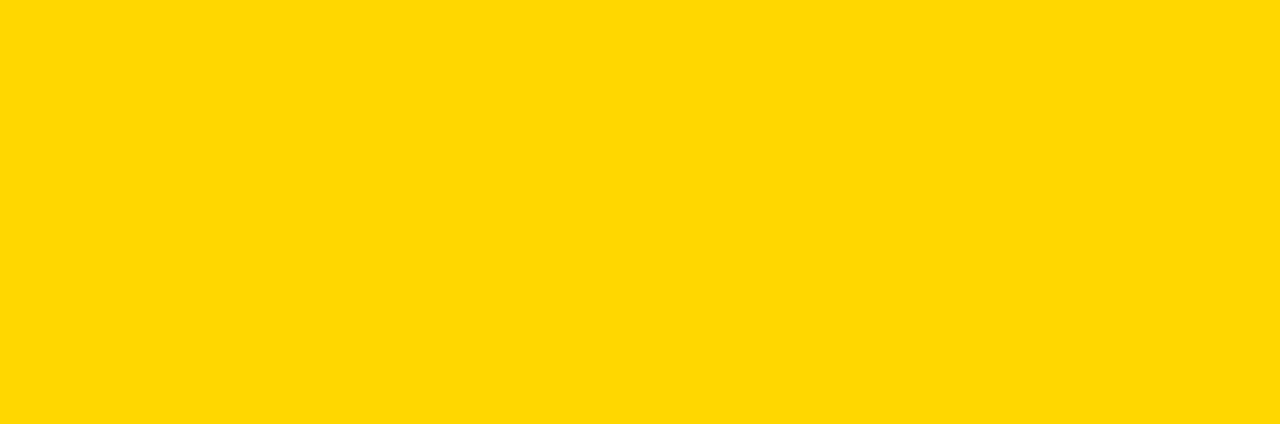
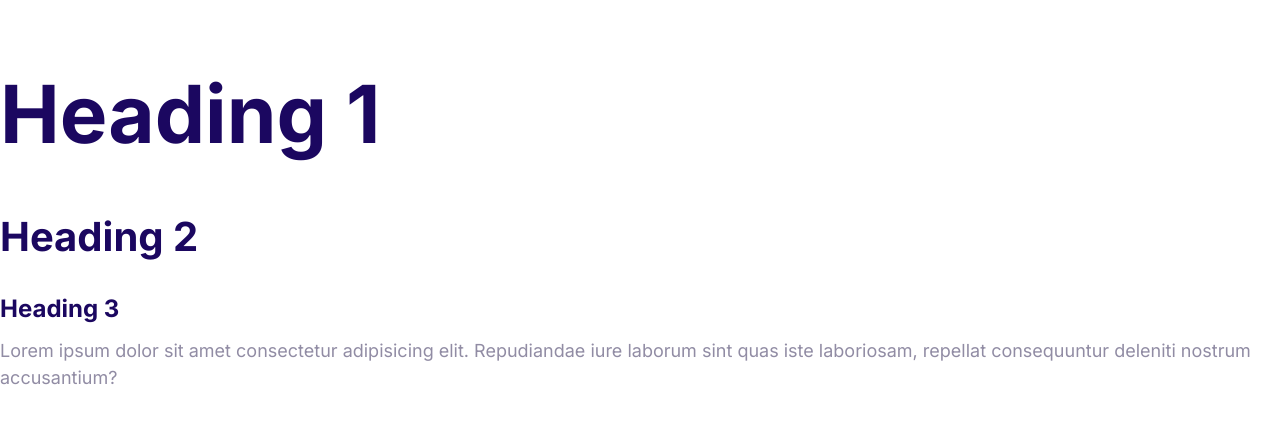
Before and after one commit to LTPVSTUDIO/WEB1.1, a plain HTML site: page index.html in a window 1280 px wide. Drawn offline with Linux system fonts and the light colour scheme.

Commit message:
Define the styles for the fonts.

```diff
--- a/CSS/styles.css
+++ b/CSS/styles.css
@@ -1,3 +1,48 @@
+html {
+  font-size: 62.5%;
+}
+:root {
+  --color-primary: #2584ff;
+  --color-secondary: #00d9ff;
+  --color-accent: #ff3400;
+  --color-headings: #1b0760;
+  --color-body: #918ca4;
+}
 body {
-  background-color: gold;
+  font-family: Inter, Arial, Helvetica, sans-serif;
+  color: var(--color-body);
+  font-size: 2.4rem;
+  line-height: 1.5;
 }
+h1,
+h2,
+h3 {
+  color: var(--color-headings);
+  margin-bottom: 1rem;
+}
+h1 {
+  font-size: 7rem;
+}
+h2 {
+  font-size: 4rem;
+}
+h3 {
+  font-size: 3rem;
+}
+p {
+  margin-top: 0;
+}
+@media screen and (min-width: 1024px) {
+  body {
+    font-size: 1.8rem;
+  }
+  h1 {
+    font-size: 8rem;
+  }
+  h2 {
+    font-size: 4rem;
+  }
+  h3 {
+    font-size: 2.4rem;
+  }
+}
--- a/index.html
+++ b/index.html
@@ -5,8 +5,23 @@
     <meta http-equiv="X-UA-Compatible" content="IE=edge" />
     <meta name="viewport" content="width=device-width, initial-scale=1.0" />
     <title>Ltps Studio</title>
+    <link rel="preconnect" href="https://fonts.googleapis.com" />
+    <link rel="preconnect" href="https://fonts.gstatic.com" crossorigin />
+    <link
+      href="https://fonts.googleapis.com/css2?family=Inter:wght@400;700&display=swap"
+      rel="stylesheet"
+    />
     <link rel="stylesheet" href="/CSS/normalize.css" />
     <link rel="stylesheet" href="/CSS/styles.css" />
   </head>
-  <body></body>
+  <body>
+    <h1>Heading 1</h1>
+    <h2>Heading 2</h2>
+    <h3>Heading 3</h3>
+    <p>
+      Lorem ipsum dolor sit amet consectetur adipisicing elit. Repudiandae iure
+      laborum sint quas iste laboriosam, repellat consequuntur deleniti nostrum
+      accusantium?
+    </p>
+  </body>
 </html>
```
